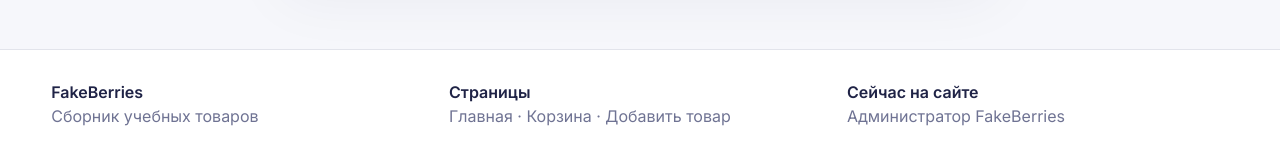
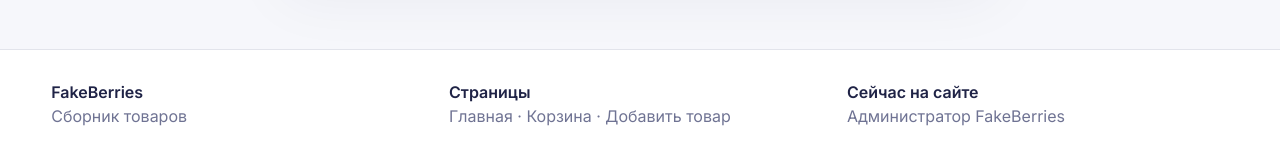
Before and after one commit to sloffy/fakeberries, a Flask app: page /product/add in a window 1280 px wide. Shown: the part 667-822 px from the top of the page. Run offline with Flask 3, Linux system fonts and the light colour scheme; a user stored in the database is signed in.

Commit message:
small changes

```diff
--- a/templates/base.html
+++ b/templates/base.html
@@ -49,7 +49,7 @@
     <footer class="fb-footer">
         <div class="fb-footer__column">
             <p class="fb-footer__title">FakeBerries</p>
-            <p class="fb-footer__text">Сборник учебных товаров</p>
+            <p class="fb-footer__text">Сборник товаров</p>
         </div>
         <div class="fb-footer__column">
             <p class="fb-footer__title">Страницы</p>
```
